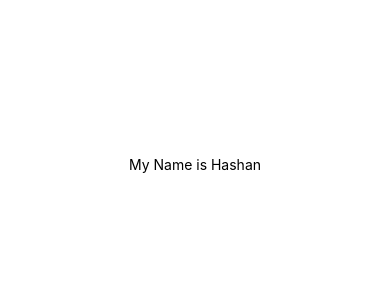
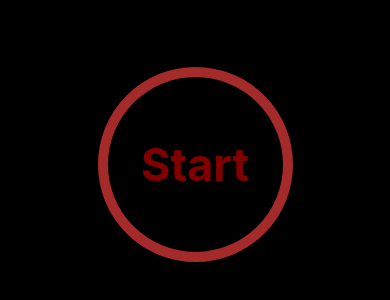
Before and after one commit to madu33/timer, a React Native app: screen / in a window 390 px wide. Shown: the part 258-558 px from the top of the page. Built offline with nearby package versions, Linux system fonts and the light colour scheme.

Commit message:
created start button complete

```diff
--- a/App.js
+++ b/App.js
@@ -1,11 +1,14 @@
 import { StatusBar } from 'expo-status-bar';
-import { StyleSheet, Text, View } from 'react-native';
+import { Dimensions, StyleSheet, Text, TouchableOpacity, View } from 'react-native';
 
+const screen = Dimensions.get('window');
 export default function App() {
   return (
     <View style={styles.container}>
-      <Text>My Name is Hashan</Text>
-      <StatusBar style="auto" />
+      <StatusBar style="light-content" />
+      <TouchableOpacity onPress={()=> null} style={styles.button}>
+        <Text style={styles.buttonText}>Start</Text>
+      </TouchableOpacity>
     </View>
   );
 }
@@ -13,8 +16,22 @@ export default function App() {
 const styles = StyleSheet.create({
   container: {
     flex: 1,
-    backgroundColor: '#fff',
+    backgroundColor: 'black',
     alignItems: 'center',
     justifyContent: 'center',
   },
+  button:{
+    borderRadius:100,
+    borderWidth:10,
+    borderColor:'#A52A2A',
+    width:screen.width/2,
+    height:screen.width/2,
+    alignItems:'center',
+    justifyContent:'center'
+  },
+  buttonText:{
+    fontSize:45,
+    fontWeight:'bold',
+    color: '#800000',
+  }
 });
```
